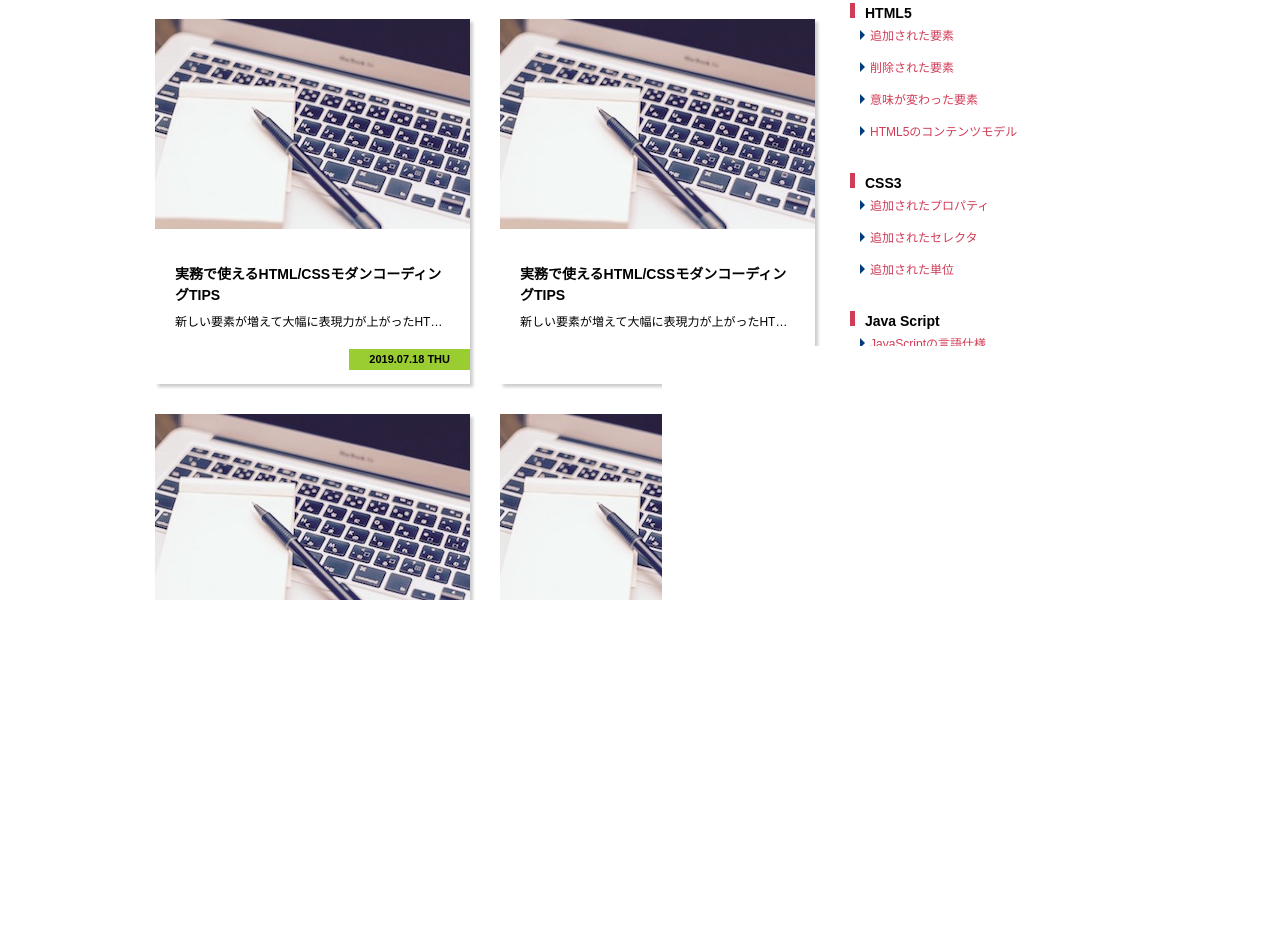
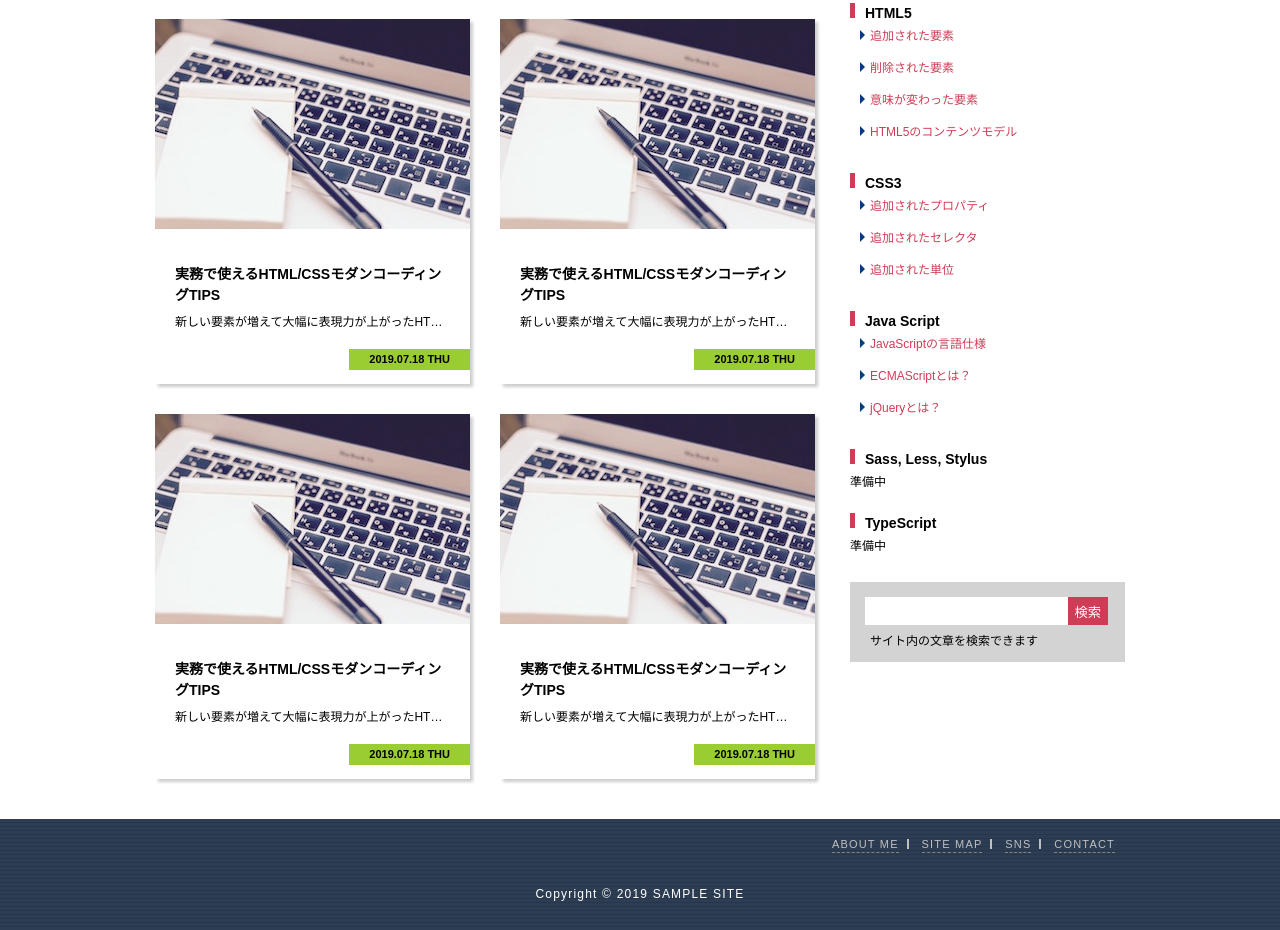
Before and after one commit to hisamori-s/imitation, a plain HTML site: page 模写1/index.html in a window 1280 px wide. Shown: the part 769-1699 px from the top of the page. Before the commit the page ends 1588 px from the top, so only its background shows below. Drawn offline with Linux system fonts and the light colour scheme.

Commit message:
ざっくり最後まで

```diff
--- a/模写1/index.html
+++ b/模写1/index.html
@@ -251,10 +251,14 @@
                     </div>
                 </div>
 
+
                 <div class="sidemenu__searchbox">
+                    <div class="sidemenu__inputbox">
                     <input type="text" >
                     <input type="submit" value="検索">
                     <p>サイト内の文章を検索できます</p>
+                </div>
+
                 </div>
 
         </div>
@@ -265,7 +269,17 @@
 
 
     <footer class="footer">
-
+        <div class="footer__wrap">
+        <nav class="footer__gnav cf">
+           <ul>
+               <li><a href="#">ABOUT ME</a></li>
+               <li><a href="#">SITE MAP</a></li>
+               <li><a href="#">SNS</a></li>
+               <li><a href="#">CONTACT</a></li>
+           </ul>
+        </nav>
+        <p class="footer__copyright">Copyright © 2019 SAMPLE SITE</p>
+    </div>
     </footer>
 
 </body>
--- a/模写1/style.css
+++ b/模写1/style.css
@@ -421,13 +421,83 @@ li {
 }
 
 .sidemenu__searchbox{
+    position: relative;
     height: 80px;
     background-color:#d3d3d3;
+    margin-top: 30px;
+}
+
+.sidemenu__inputbox{
+    position: absolute;
+    top: 15px;
+    left: 15px;
+}
+
+.sidemenu__inputbox input{
+    border:none;
+}
+.sidemenu__inputbox input:nth-of-type(1){
+    width: 205px;
+    height: 28px;
+}
+
+.sidemenu__inputbox input:nth-of-type(2){
+    height: 28px;
+    width: 40px;
+    background-color: #d03c56;
+    color: #fff;
+    margin-left: -5px;
+}
+.sidemenu__inputbox p{
+    font-size: 1.2rem;
+    margin: 10px 5px 0;
+}
+
+.footer {
+    width: 100%;
+    padding:20px 0 30px ;
+    background: url(img/bg-footer.gif);
+
+}
+.footer__wrap{
+    width: 970px;
+    margin: 0 auto;
+    text-align: center;
+}
+.footer__gnav>ul{
+    float:right;
+}
+
+.footer__gnav>ul>li{
+    display: inline-block;
+    margin:0 10px 10px;
+    padding-bottom: 2px;
+    color: silver;
+    letter-spacing: 1.2px;
+    font-size: 1.1rem;
+    border-bottom: 1px dashed gray;
+    position: relative;
+}
+
+.footer__gnav>ul>li+li::before{
+    content:"";
+    display: inline-block;
+    border:.5px solid silver;
+    height: 10px;
+    position: absolute;
+
+    left:-15px;
+}
+
+.footer__gnav>ul>li>a{
+    color: silver;
 }
 
 
-.footer {
-    width: 100%;
-
-
+.footer__copyright{
+    display: inline-block;
+    color: #fff;
+    font-size: 1.2rem;
+    letter-spacing: 1.2px;
+    margin: 25px 0 0;
 }
```
